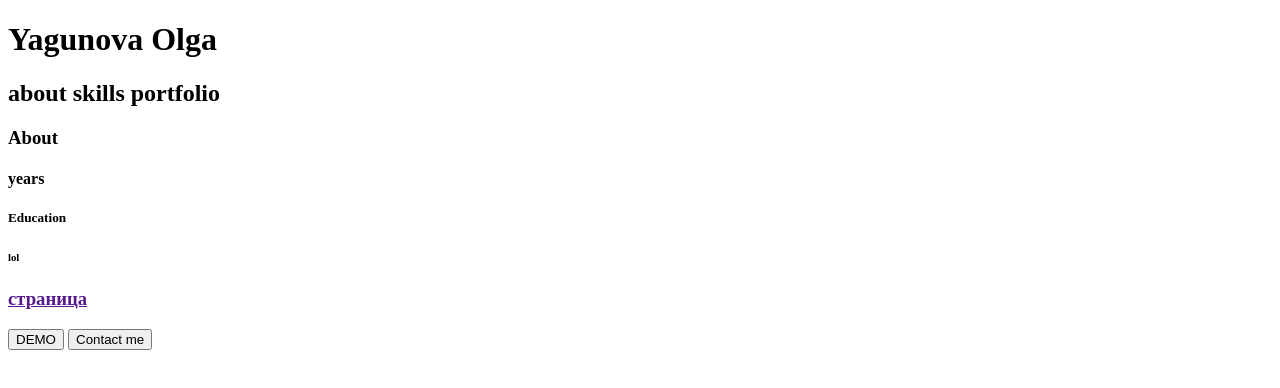
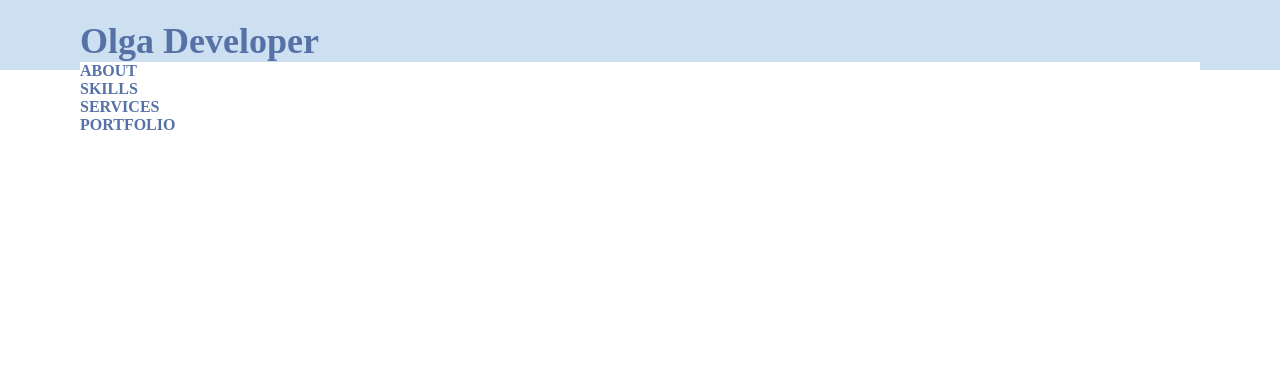
Before and after one commit to H1k4/portfolio, a plain HTML site: page index.html in a window 1280 px wide. Drawn offline with Linux system fonts and the light colour scheme.

Commit message:
Add files via upload

```diff
--- /dev/null
+++ b/assets/css/header.css
@@ -0,0 +1,24 @@
+
+header {
+    width: 100%;
+    height: 70px;
+    background-color: rgb(204, 224, 242);
+    align-items: center;
+    justify-content: space-between;
+    padding: 20px 80px;
+}
+
+.header-navigation {
+
+    background-color: rgb(255, 255, 255);
+
+}
+.header-menu-nav {
+
+}
+.header-menu-item {
+
+}
+.header-theme-button {
+
+}
--- /dev/null
+++ b/assets/css/normalize.css
@@ -0,0 +1,62 @@
+*{
+  margin: 0;
+  padding: 0;
+  box-sizing: border-box;
+}
+
+
+:root {
+  --text-main-blue: #5671a6;
+  --text-main-grey: #383838;
+}
+
+.wrapper {
+  background-image: url();
+}
+h1,
+h2,
+h3,
+h4,
+h5,
+h6 {
+  font-family: Poppins;
+  font-weight: 600;
+  font-style: normal;
+  line-height: normal;
+}
+h1 {
+  color: var(--text-main-blue);
+  font-size: 36px;
+}
+h2 {
+  color: var(--text-main-blue);
+
+  font-size: 16px;
+}
+h3 {
+  color: var(--text-main-blue);
+
+  font-size: 16px;
+}
+h4 {
+  color: var(--text-main-grey);
+  font-size: 14px;
+  font-weight: 500;
+}
+h5 {
+  color: var(--text-main-grey);
+  font-size: 16px;
+}
+h6 {
+  color: var(--text-main-grey);
+  font-size: 16px;
+}
+button {
+  display: inline-flex;
+  padding: 10px 20px;
+  justify-content: center;
+  align-items: center;
+  gap: 10px;
+  background-color: rgb(95, 106, 16);
+  font-weight: 100;
+}
--- /dev/null
+++ b/assets/css/style.css
@@ -0,0 +1,2 @@
+@import url(normalize.css);
+@import url(header.css);
--- a/index.html
+++ b/index.html
@@ -4,24 +4,21 @@
     <meta charset="UTF-8" />
     <meta name="viewport" content="width=device-width, initial-scale=1.0" />
     <title>Document</title>
-    <link rel="stylesheet" href="./assets.css/style.css" />
+    <link rel="stylesheet" href="./assets/css/style.css" />
   </head>
-  <body>
-    <h1>Yagunova Olga</h1>
-    <h2>about skills portfolio</h2>
-    <h3>About</h3>
-    <h4>years</h4>
-    <h5>Education</h5>
-    <h6>lol</h6>
+  <body class="wrapper">
     <header class="header">
-      <nav class="nav">
-        <a href="">
-          <h3>страница</h3>
-        </a>
-      </nav>
-    </header>
+    <h1 class="header-logo"> Olga Developer </h1>
+      <div class="header-navigation">
+        <nav class="header-menu-nav">
+          <h3 class="header-menu-item">ABOUT</h3>
+          <h3 class="header-menu-item">SKILLS</h3>
+          <h3 class="header-menu-item">SERVICES</h3>
+          <h3 class="header-menu-item">PORTFOLIO</h3>
+        </nav>
+      </div>
+    <div class="header-theme-button"></div>
+  </header>
     <main class="main"></main>
-    <button>DEMO</button>
-    <button>Contact me</button>
   </body>
 </html>
```
Also changed, not shown: assets/css/sidebar.css (added), assets/images/images.jfif (added), images.jfif (added).
